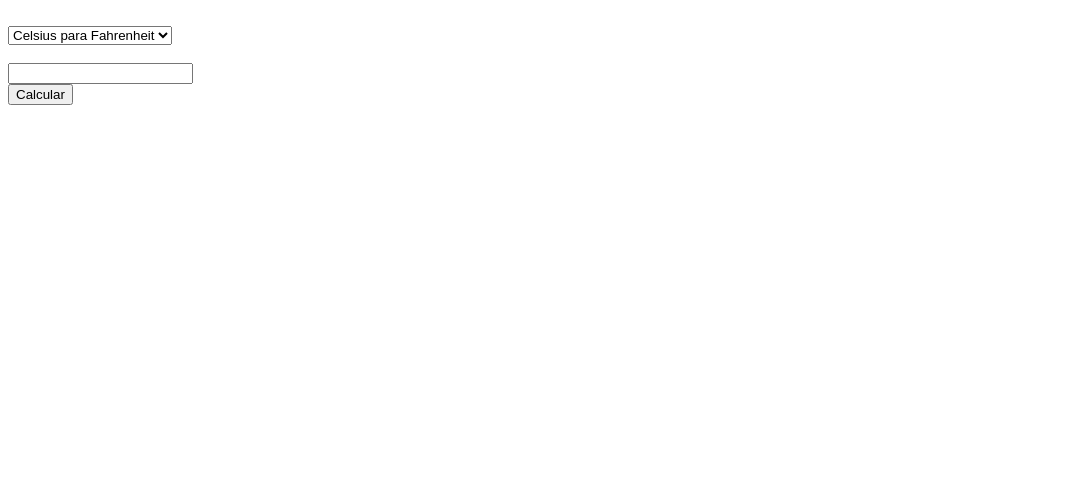
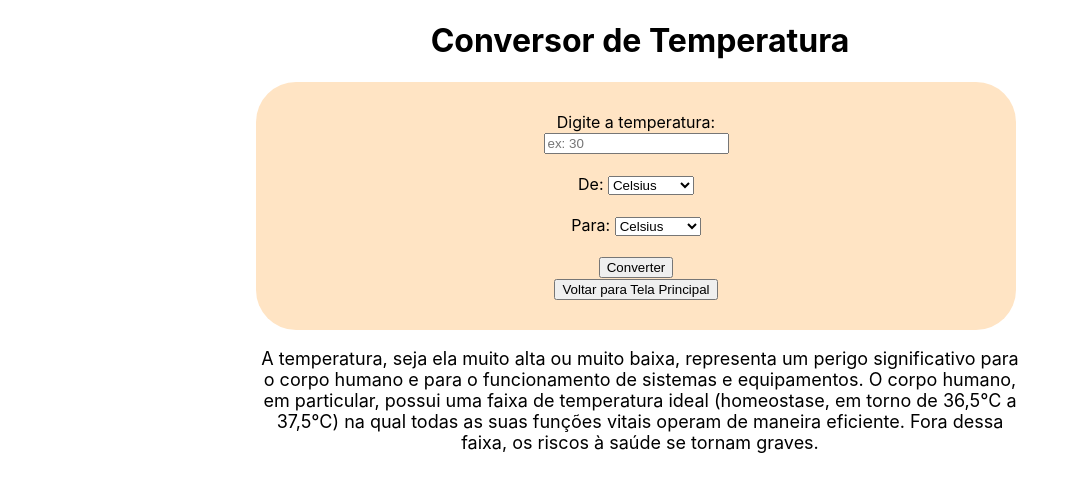
Before and after one commit to andreluistavaresmossignato/proj-pw2-amsds-b2, a PHP site: page /temperatura.php in a window 1280 px wide. Shown: the top 492 px of the page, without its empty margins (0-1073 px from the left). Run offline with PHP 8.4, Linux system fonts and the light colour scheme.

Commit message:
Modificações 08/06

```diff
--- a/estilos/temperatura.css
+++ b/estilos/temperatura.css
@@ -1,55 +1,32 @@
-/**{
-    margin: 0px;
-    background: linear-gradient(to right, gray, white, gray);
+:root {
+    /* Fontes */
+    --fontePrincipal: 'Inter', sans-serif;
 }
 
-#resultado{
-    margin-top: 10px;
-    margin-bottom: 10px;
+body {
+    margin: 0;
+    padding: 0;
+    background-color:white;
+    color: black;
+    font-family:var(--fontePrincipal) ;
+    display: flex;
+    flex-direction: column;
+    align-items: center;
+    min-height: 100vh;
+
 }
 
-#calculo{
-    background: white;
-    height: 200px;
-    width: 400px;
-    font-size: 30px;
-    border-radius: 0px 0px 200px 0px;
-    border: 10px solid;
+section#conteudoPrincipal {
+    background-color: bisque;
+    padding: 30px;
+    border-radius: 40px;
+    box-shadow: black;
+    width: 700px;
+    text-align: center;
 }
 
-#calculo2{
-    background: white;
-    height: 200px;
-    width: 300px;
-    font-size: 30px;
-    border-radius: 0px 0px 200px 0px;
-    border: 10px solid;
+p {
+    width: 60vw;
+    text-align: center;
+    font-size: 18px;
 }
-
-select{
-    color: aliceblue;
-    font-size: 20px;
-    background: black;
-    width: 300px;
-    height: 50px;
-    border: 0px;
-}
-
-button{
-    background: white;
-    color: black;
-    font-size: 40px;
-    border: 100px;
-    margin-top: 40px;
-    margin-left: 40px;
-    width: 170px;
-    height: 50px;
-}
-
-#caixa{
-    background: black;
-    color: aliceblue;
-    width: 175px;
-    height: 30px;
-    font-size: 20px;
-} */
--- a/temperatura.php
+++ b/temperatura.php
@@ -3,51 +3,75 @@
 <head>
     <meta charset="UTF-8">
     <meta name="viewport" content="width=device-width, initial-scale=1.0">
-    <title>temperatura</title>
+    <title>Conversor de Temperatura</title>
     <link rel="stylesheet" href="estilos/temperatura.css">
 </head>
 <body>
+
+<header>
+    <h1>Conversor de Temperatura</h1>
+</header>
+
+<main>
+    <section id="conteudoPrincipal">
         <form action="temperatura.php" method="post">
-    <div id="calculo">
-        <label for="celcius"></label><br>
-        <select name="tipo">
-        <option value="1">Celsius para Fahrenheit</option>
-        <option value="2">Fahrenheit para Celsius</option>
-        <option value="3">Celsius para Kelvin</option>
-        </select>
-    </div>
-    <div id="calculo2">
-    <br>
-    <label for="resultado" id="resultado"></label>
-    <input type="number" id="caixa" name="resultado" placeholder="" required> <br>
-    <button type="submit">Calcular</button>
-    </div>
+            <label for="valor">Digite a temperatura:</label><br>
+            <input type="number" id="valor" name="valor" required placeholder="ex: 30"> <br><br>
 
-    <br>
+            <label>De:</label>
+            <select name="de">
+                <option value="celsius">Celsius</option>
+                <option value="fahrenheit">Fahrenheit</option>
+                <option value="kelvin">Kelvin</option>
+            </select><br><br>
+
+            <label>Para:</label>
+            <select name="para">
+                <option value="celsius">Celsius</option>
+                <option value="fahrenheit">Fahrenheit</option>
+                <option value="kelvin">Kelvin</option>
+            </select><br><br>
+
+            <button type="submit">Converter</button>
         </form>
-
+        <a href="index.html"><button>Voltar para Tela Principal</button></a>
 
         <?php
+
         if ($_SERVER["REQUEST_METHOD"] == "POST") {
-        $resultado = $_POST['resultado'];
-    if ($_SERVER["REQUEST_METHOD"] == "POST") {
-        $TSelecionada = $_POST['tipo'];
+            $valor = $_POST["valor"];
+            $de = $_POST["de"];
+            $para = $_POST["para"];
 
-        if ($TSelecionada == "1") {
-            $FAH = ($resultado * 9/5) + 32;
-            echo "Resultado em Fahrenheit: $FAH";
-        } elseif ($TSelecionada == "2") {
-            $CEL = ($resultado - 32) * 5/9;
-            echo "Resultado em Celsius: $CEL";
-        } elseif ($TSelecionada == "3") {
-            $KEL = ($resultado + 273.15);
-            echo "Resultado em Kelvin: $KEL";
+            if ($de === $para) {
+                echo "<p>O valor continua o mesmo: <strong>$valor °$para</strong></p>";
             } else {
-            echo "erro";
+                $resultado = 0;
+
+                if ($de === "fahrenheit") {
+                    $valor = ($valor - 32) * 5/9;
+                } elseif ($de === "kelvin") {
+                    $valor = $valor - 273.15;
+                }
+
+                if ($para === "fahrenheit") {
+                    $resultado = ($valor * 9/5) + 32;
+                    echo "<p>Resultado: <strong>$resultado °F</strong></p>";
+                } elseif ($para === "kelvin") {
+                    $resultado = $valor + 273.15;
+                    echo "<p>Resultado: <strong>$resultado K</strong></p>";
+                } elseif ($para === "celsius") {
+                    echo "<p>Resultado: <strong>$valor °C</strong></p>";
                 }
             }
         }
+
         ?>
+    </section>
+
+    <p>A temperatura, seja ela muito alta ou muito baixa, representa um perigo significativo para o corpo humano e para o funcionamento de sistemas e equipamentos. O corpo humano, em particular, possui uma faixa de temperatura ideal (homeostase, em torno de 36,5°C a 37,5°C) na qual todas as suas funções vitais operam de maneira eficiente. Fora dessa faixa, os riscos à saúde se tornam graves.</p>
+
+</main>
 
 </body>
 </html>
```
Lines whose indentation alone changed are shown as unchanged.
